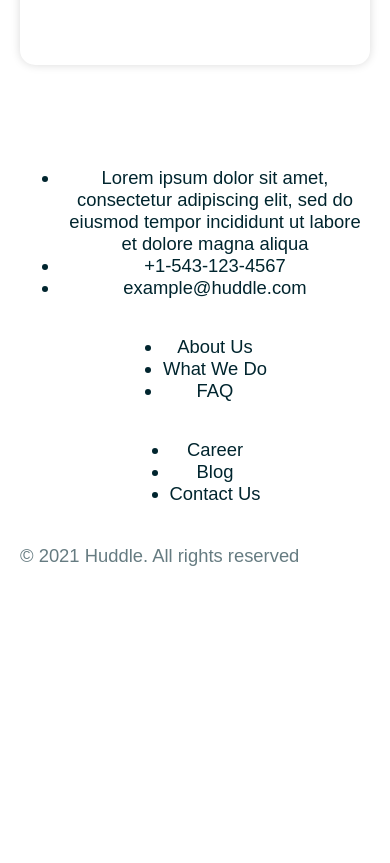
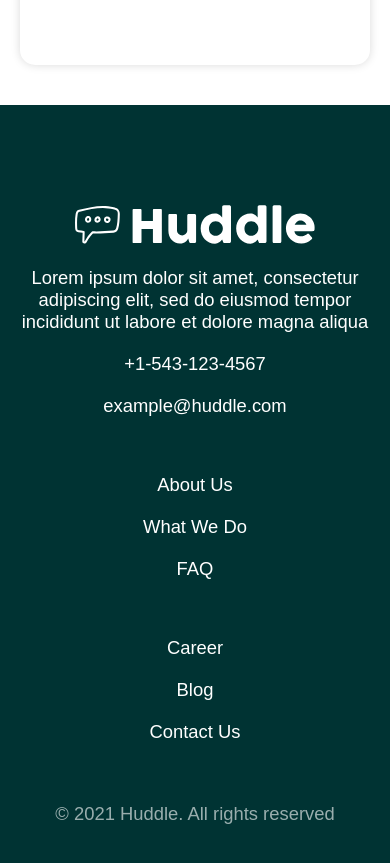
Before and after one commit to DebaKaran/styled-component, a React (Vite) app: page / in a window 390 px wide. Shown: the part 2350-3213 px from the top of the page. Before the commit the page ends 2938 px from the top, so only its background shows below. Built offline with nearby package versions, Linux system fonts and the light colour scheme.

Commit message:
feat(footer): style Footer using styled-components with responsive support
- Create StyledFooter with theme-based background color
- Add scoped list and spacing styles
- Implement responsive text alignment for mobile
- Refactor Footer component to use StyledFooter wrapper

```diff
--- a/src/components/Footer.jsx
+++ b/src/components/Footer.jsx
@@ -1,10 +1,11 @@
 import React from 'react'
 import { Container } from './styled/Container.styled'
 import { Flex } from './styled/Flex.styled'
+import { StyledFooter } from './styled/Footer.styled'
 
 const Footer = () => {
   return (
-    <div>
+    <StyledFooter>
         <Container>
         <img src='./images/logo_white.svg' alt='' />
 
@@ -32,7 +33,7 @@ const Footer = () => {
 
         <p>&copy; 2021 Huddle. All rights reserved</p>
       </Container>
-    </div>
+    </StyledFooter>
   )
 }
 
--- /dev/null
+++ b/src/components/styled/Footer.styled.js
@@ -0,0 +1,29 @@
+import styled from 'styled-components'
+
+export const StyledFooter = styled.footer`
+  background-color: ${({ theme }) => theme.colors.footer};
+  color: #fff;
+  padding: 100px 0 60px;
+
+  ul {
+    list-style-type: none;
+  }
+
+  ul li {
+    margin-bottom: 20px;
+  }
+
+  p {
+    text-align: right;
+  }
+
+  @media (max-width: ${({ theme }) => theme.mobile}) {
+    text-align: center;
+    ul {
+      padding: 0;
+    }
+    p {
+      text-align: center;
+    }
+  }
+`
```
